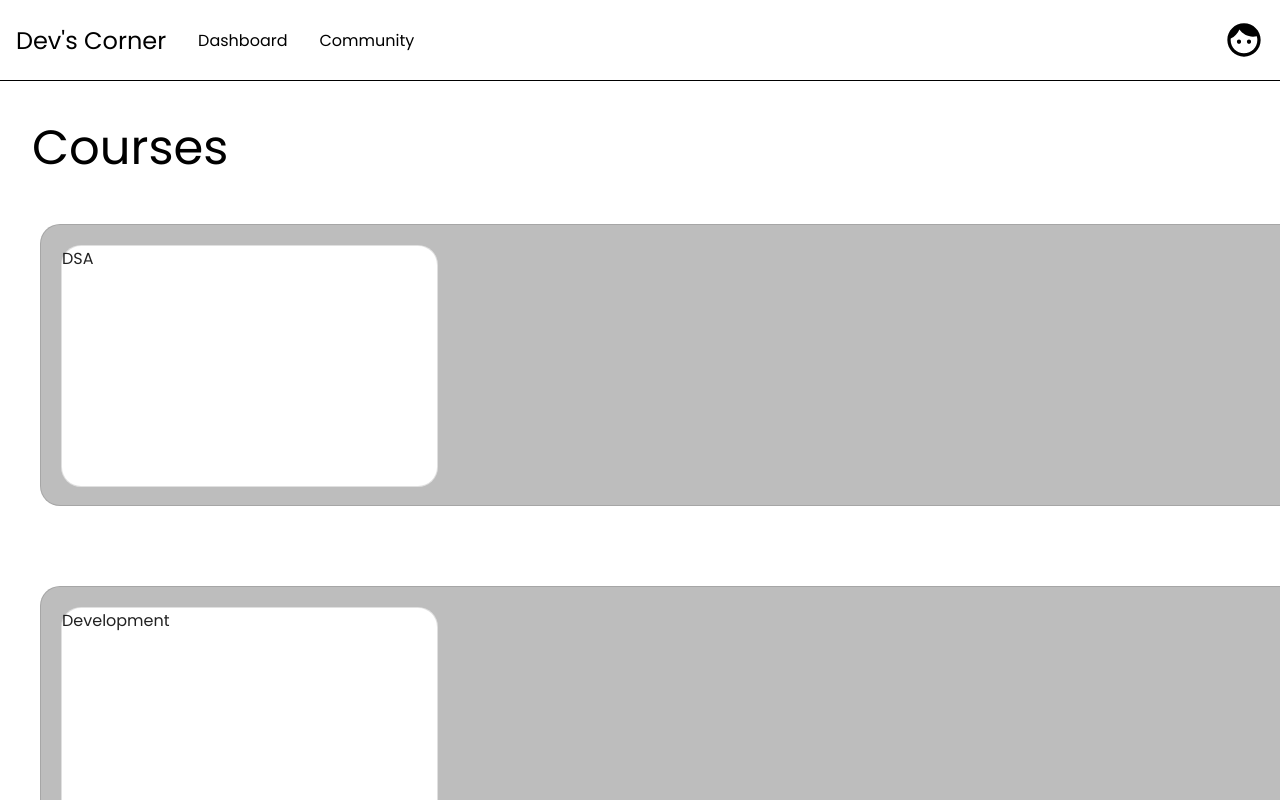
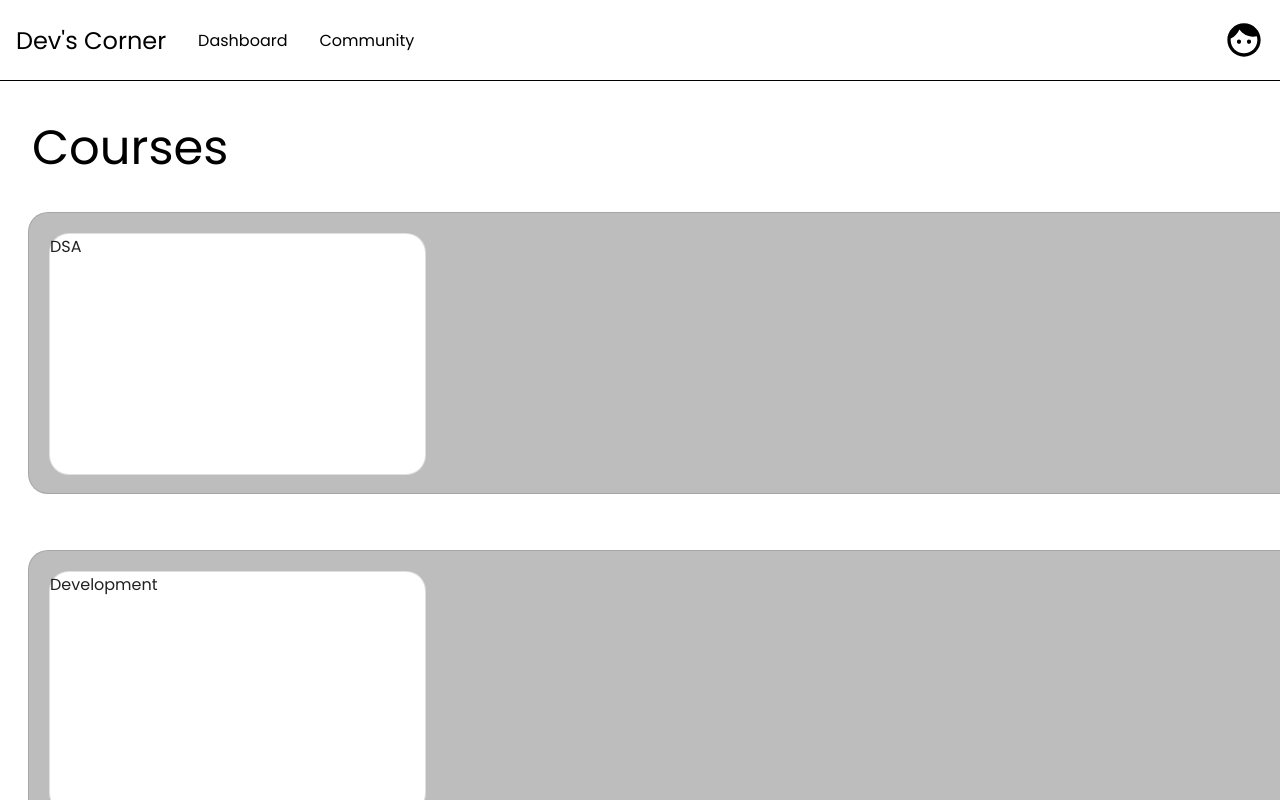
Before and after one commit to Rishikesh-Guptha/devs-corner, a React (Create React App) app: page /Dashboard in a window 1280 px wide. Shown: the top 800 px of the page. Built offline with nearby package versions, Linux system fonts and the light colour scheme.

Commit message:
Modified the dashboard and components

```diff
--- a/src/pages/dashboard/Dashboard.jsx
+++ b/src/pages/dashboard/Dashboard.jsx
@@ -14,11 +14,12 @@ const Dashboard = () => {
         <p className="headings">
           Courses
         </p>
-       <Box sx={{display: 'flex',flexDirection: 'column','& > :not(style)': {m: 5,width: 1400,height: 280,},}}>
+       <Box sx={{display: 'flex',flexDirection: 'column','& > :not(style)': {m: 3.5,width: 1400,height: 280,},}}>
       {/* <Paper variant="outlined" /> */}
 
       <Paper variant="outlined" square elevation={20} sx={{backgroundColor:'#bdbdbd', borderRadius:5, i:100}} >
       <Paper variant="outlined" square sx={{backgroundColor:'white',width:375, height: 240 ,m:2.5, borderRadius:5 }}>DSA</Paper>
+
       </Paper>
 
       <Paper variant="outlined" square elevation={20} sx={{backgroundColor:'#bdbdbd', borderRadius:5, i:100}} >
```
